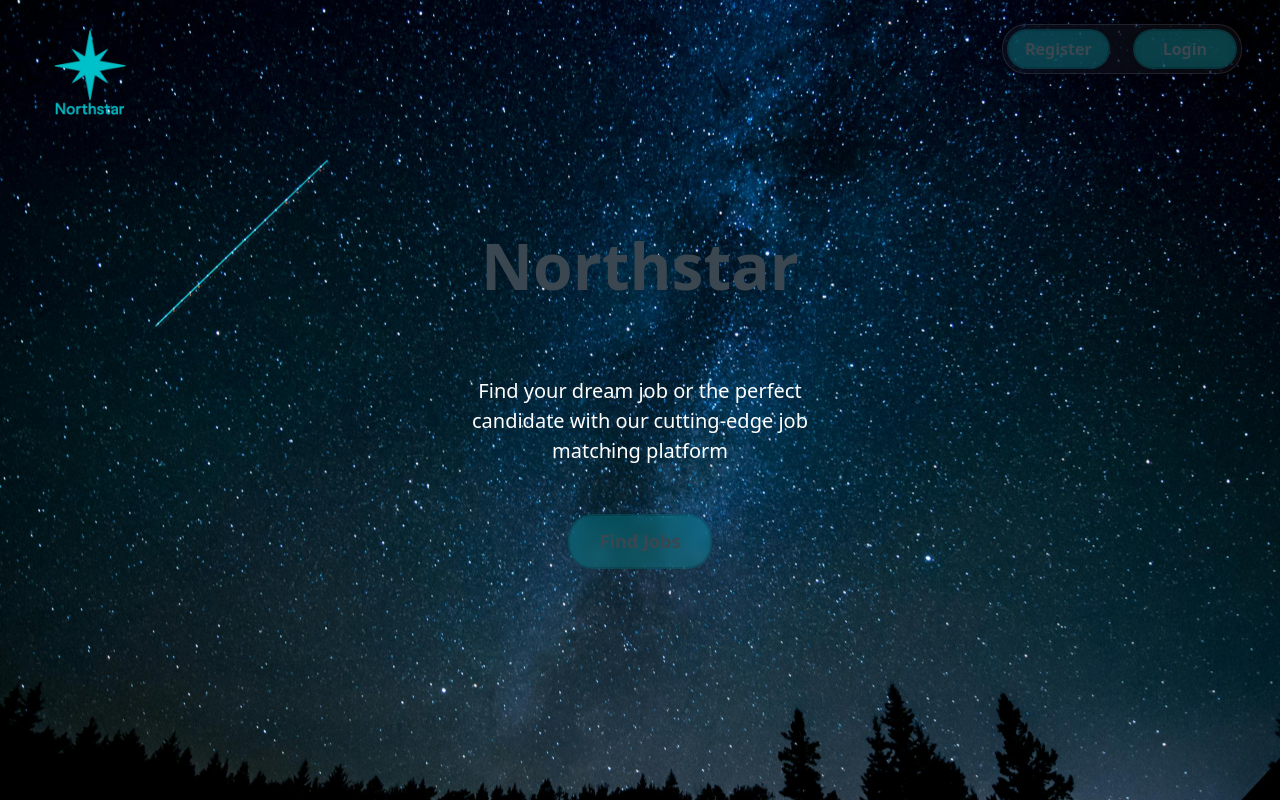
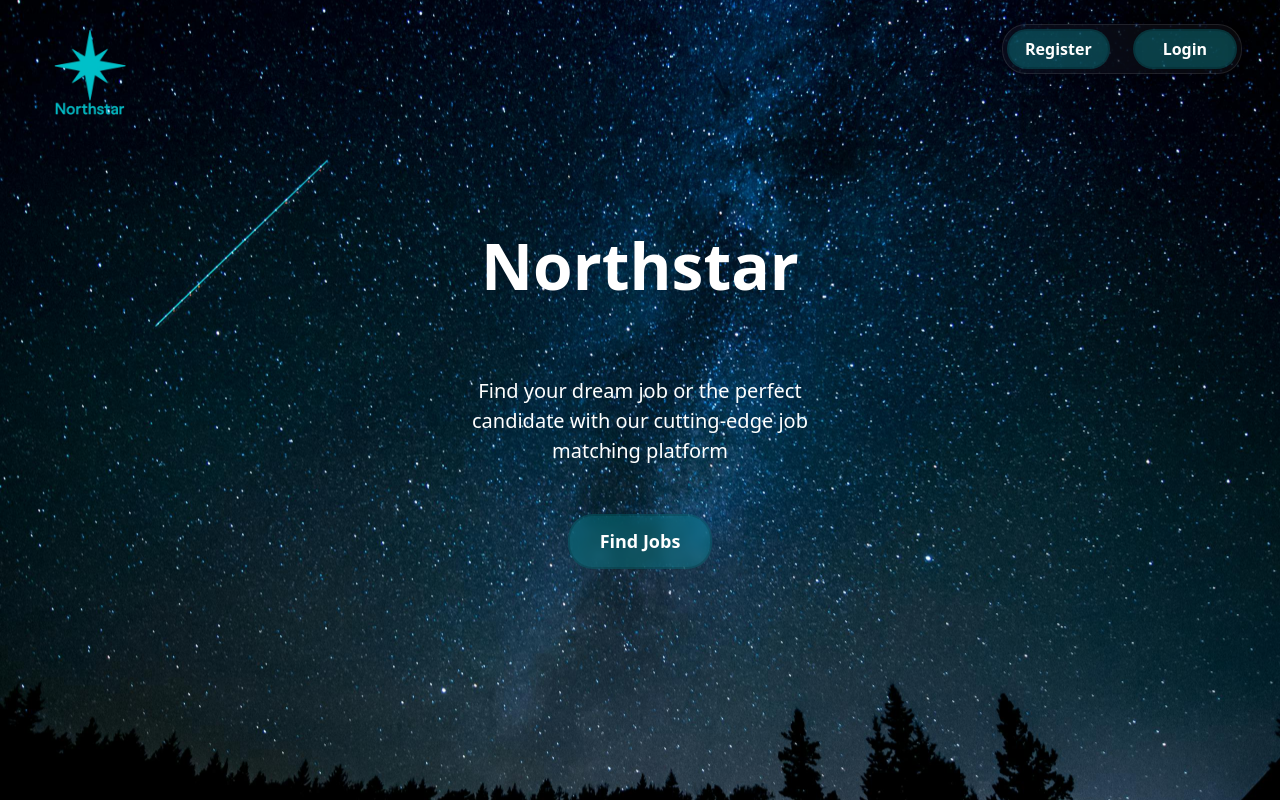
Before and after one commit to TJordahl90/Capstone-Web-Crawler, a React (Vite) app in the folder frontend/: page / in a window 1280 px wide. Built offline with nearby package versions, Linux system fonts and the light colour scheme; no server answers.

Commit message:
update landing page UI

```diff
--- a/frontend/src/components/LandingPage.jsx
+++ b/frontend/src/components/LandingPage.jsx
@@ -20,7 +20,7 @@ const LandingPage = () => {
         backgroundSize: "cover",
         backgroundPosition: "center",
         backgroundRepeat: "no-repeat",
-        color: "var(--text)",
+        color: "white",
         overflowX: "hidden",
         overflowY: "auto",
         position: "relative",
@@ -89,7 +89,7 @@ const LandingPage = () => {
             fontSize: "1rem",
             fontWeight: "bold",
             cursor: "pointer",
-            color: "var(--text)",
+            color: "white",
             backgroundColor: "rgba(0, 173, 181, 0.3)",
             border: "2px solid var(--border)",
             backdropFilter: "blur(6px)",
@@ -101,7 +101,7 @@ const LandingPage = () => {
           }}
           onMouseLeave={(e) => {
             e.currentTarget.style.backgroundColor = "rgba(0, 173, 181, 0.3)";
-            e.currentTarget.style.color = "var(--text)";
+            e.currentTarget.style.color = "white";
           }}
         >
           Register
@@ -118,7 +118,7 @@ const LandingPage = () => {
             fontSize: "1rem",
             fontWeight: "bold",
             cursor: "pointer",
-            color: "var(--text)",
+            color: "white",
             backgroundColor: "rgba(0, 173, 181, 0.3)",
             border: "2px solid var(--border)",
             backdropFilter: "blur(6px)",
@@ -130,7 +130,7 @@ const LandingPage = () => {
           }}
           onMouseLeave={(e) => {
             e.currentTarget.style.backgroundColor = "rgba(0, 173, 181, 0.3)";
-            e.currentTarget.style.color = "var(--text)";
+            e.currentTarget.style.color = "white";
           }}
         >
           Login
@@ -147,7 +147,7 @@ const LandingPage = () => {
                 fontSize: "4rem",
                 fontWeight: "bold",
                 marginBottom: "75px",
-                color: "var(--webname)"
+                color: "white"
               }}
             >
               Northstar
@@ -161,7 +161,7 @@ const LandingPage = () => {
               onClick={() => navigate("/find-jobs")}
               style={{
                 backgroundColor: "rgba(0, 173, 181, 0.3)",
-                color: "var(--text)",
+                color: "white",
                 fontSize: "18px",
                 fontWeight: "bold",
                 border: "2px solid var(--border)",
@@ -178,7 +178,7 @@ const LandingPage = () => {
               }}
               onMouseLeave={(e) => {
                 e.currentTarget.style.backgroundColor = "rgba(0, 173, 181, 0.3)";
-                e.currentTarget.style.color = "var(--text)";
+                e.currentTarget.style.color = "white";
               }}
             >
               Find Jobs
```
